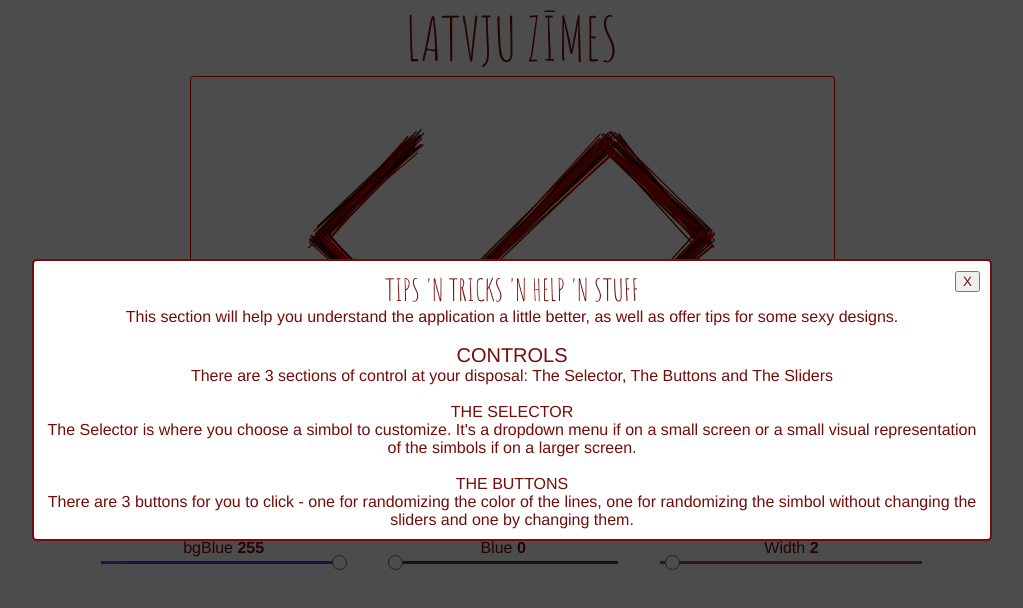
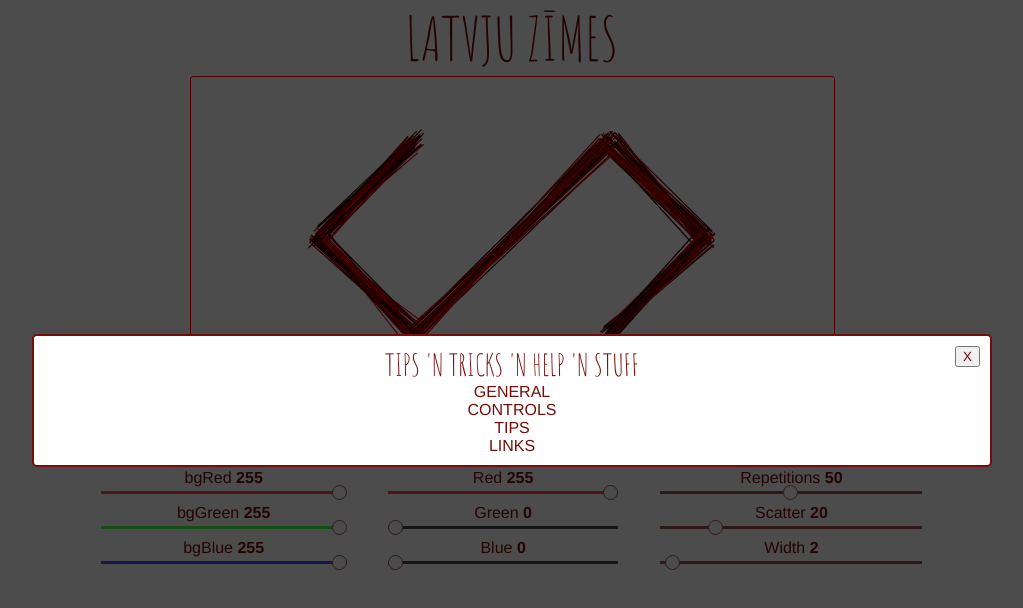
Before and after one commit to abbasnake/latvjuZimesWebPage, a Vue app in the folder client/: page /#/ in a window 1280 px wide. Shown: the top 608 px of the page, without its empty margins (128-1151 px from the left). Built offline with nearby package versions, Linux system fonts and the light colour scheme.

Commit message:
readme update, beginning of changes for popup

```diff
--- a/client/src/components/AppPopup.vue
+++ b/client/src/components/AppPopup.vue
@@ -3,7 +3,13 @@
     <div class="container">
       <app-header1 />
       <button class="container__button" @click="closePopup">X</button>
-      <p>{{ popup.start.description }}</p>
+      <div>
+        <div>GENERAL</div>
+        <div>CONTROLS</div>
+        <div>TIPS</div>
+        <div>LINKS</div>
+      </div>
+      <!-- <p>{{ popup.start.description }}</p>
       <br />
       <app-header2>CONTROLS</app-header2>
       <p>{{ popup.controls.description }}</p>
@@ -13,6 +19,9 @@
       <br />
       <app-header2 font-size="16px">THE BUTTONS</app-header2>
       <p>{{ popup.controls.buttons.description }}</p>
+      <br />
+      <app-header2 font-size="14px">COLORS</app-header2>
+      <p>{{ popup.controls.buttons.colors.description }}</p> -->
     </div>
   </div>
 </template>
```
Also changed, not shown: client/todos.txt.
